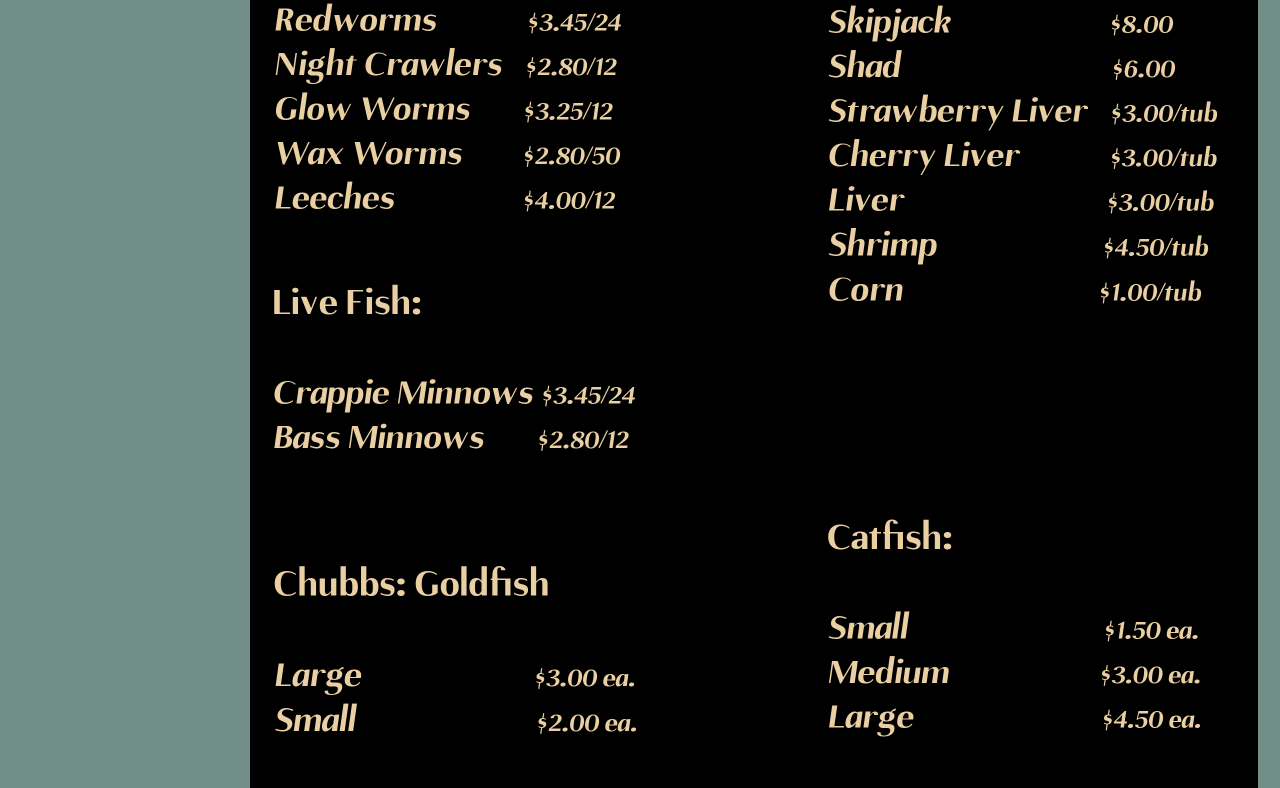
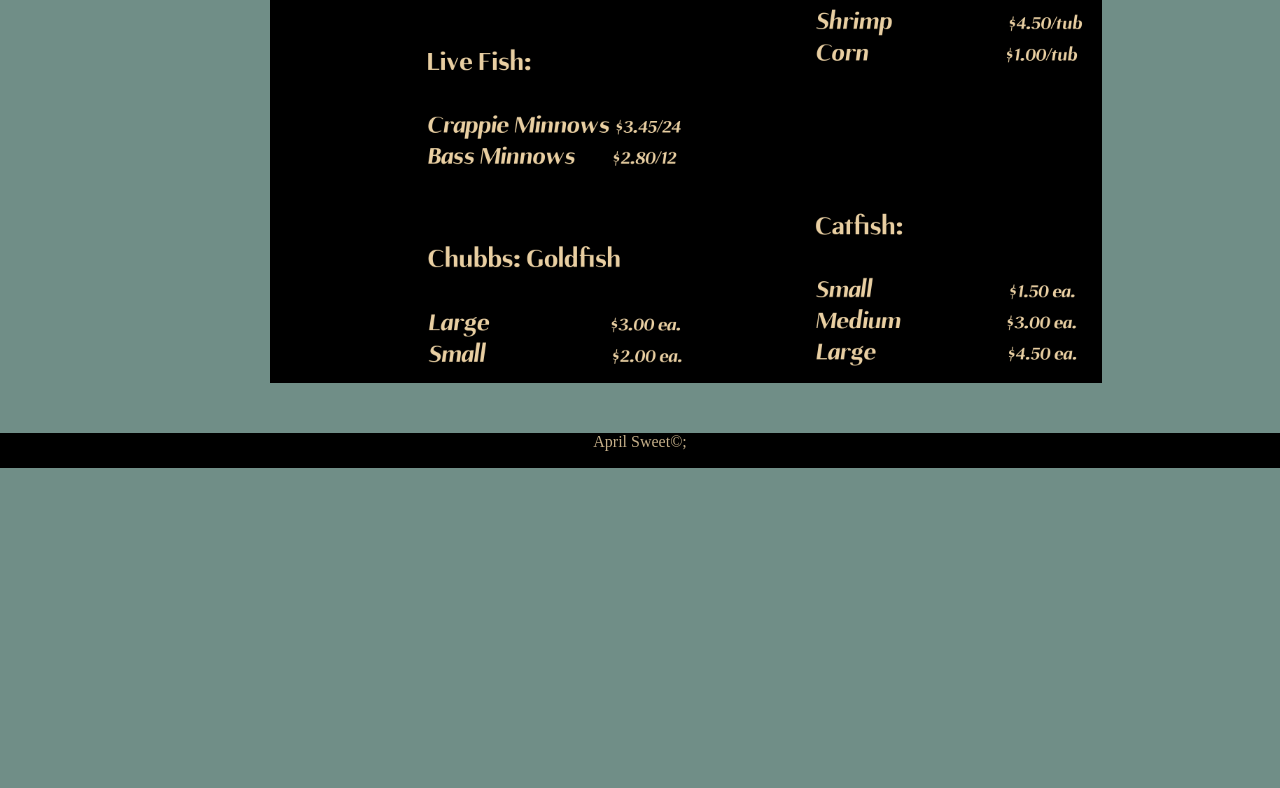
Before and after one commit to ARSweet1/Howards, a plain HTML site: page products.html in a window 1280 px wide. Shown: the part 764-1552 px from the top of the page. After the commit the page ends 1287 px from the top, so only its background shows below. Drawn offline with Linux system fonts and the light colour scheme.

Commit message:
final styling

```diff
--- a/products.html
+++ b/products.html
@@ -31,7 +31,10 @@
             <td>
                 <img id="menu" src="tanmenu.png" alt="Menu">
             </td>
-
-
+        </tr>
+    </table>
+    <footer id="foot">
+        <p>April Sweet&copy;;</p>
+    </footer>
 
 </html>
--- a/styles.css
+++ b/styles.css
@@ -51,12 +51,14 @@ body {
 
 /* END Body Styling */
 
-
+/* Page Styling */
 #logo {
   position: relative;
   margin-top: 25px;
-  margin-left: 455px;
-  width: 625px;
+  margin-left: 35%;
+  margin-right: auto;
+  width: 35%;
+  display: inline-block
 }
 
 .p1 {
@@ -93,14 +95,6 @@ body {
   padding-bottom: 25px;
 }
 
-@keyframes animate {
-  50% {
-    opacity: 0;
-  }
-}
-
-/* close of blinking style */
-
 table {
   position: absolute;
 }
@@ -120,23 +114,34 @@ table {
 }
 
 #bottom {
-  background-color: black;
-  height: 150px;
+  /* background-color: black;
+  height: auto;
   padding-bottom: 25px;
   padding-top: 20px;
   background-size: cover;
-  height: 250px;
-  margin-left: 30px;
-  margin-right: 30px;
+  margin-left: auto;
+  margin-right: auto;
   margin-top: 450px;
+  position: absolute;
+  width: 5365px; */
+  background-color: black;
+  margin-top: 450px;
+  height: 150px;
+  padding-bottom: 25px;
+  background-size: auto;
+  margin-left: auto;
+  margin-right: auto;
+  width: 100%;
+  padding-top: 20px;
 }
 
 #map {
   margin-left: 25px;
+  padding-left: 50px;
 }
 
 #tab2 {
-text-align: center;
+  text-align: center;
 }
 
 #p2 {
@@ -144,27 +149,74 @@ text-align: center;
   color: rgba(233, 207, 162, 0.838);
   font-size: 22pt;
   font-weight: bold;
-}
+  padding-left: 100px;
+  position: static;
 
-/* Responsive */
-@media screen and (min-width:768px) {
-  tr{display: inline-block;}
+  }
 
-}
+
 #fish {
   background-color: black;
-  position: absolute;
+  /* position: relative;
   background-size: cover;
-  height: 1000px;
-  width: 1000px;
-  margin-left: 250px;
+  height: auto;
+  width: auto;
+  margin-left: 350px;
   padding-bottom: 30px;
+   margin-right: auto; */
+
+   position: relative;
+   margin-top: 25px;
+   margin-left: 270px;
+   margin-right: auto;
+   width: 65%;
+   display: block
 
 }
 
 #menu {
-  width: 1950px;
   height: auto;
-  width: 1000px;
+  width: 700px;
+  position: relative;
+ margin-left: 20%;
 
 }
+
+footer {
+  background-color: black;
+  margin-top: 1000px;
+  height: 35px;
+  color: rgba(233, 207, 162, 0.838);
+  position: relative;
+  text-align: center;
+  margin-bottom: 55px;
+}
+
+#foot {
+  background-color: black;
+  margin-top: 50px;
+  height: 35px;
+  color: rgba(233, 207, 162, 0.838);
+  position: relative;
+  text-align: center;
+  margin-bottom: 55px;
+}
+
+/* End Page Styling */
+
+/* Responsive */
+@media screen and (min-width:768px) {
+  tr {
+    display: inline-block;
+  }
+
+}
+
+/* Blinking  */
+@keyframes animate {
+  50% {
+    opacity: 0;
+  }
+}
+
+/* close of blinking style */
```
Also changed, not shown: index.html (+13 -7 lines).
